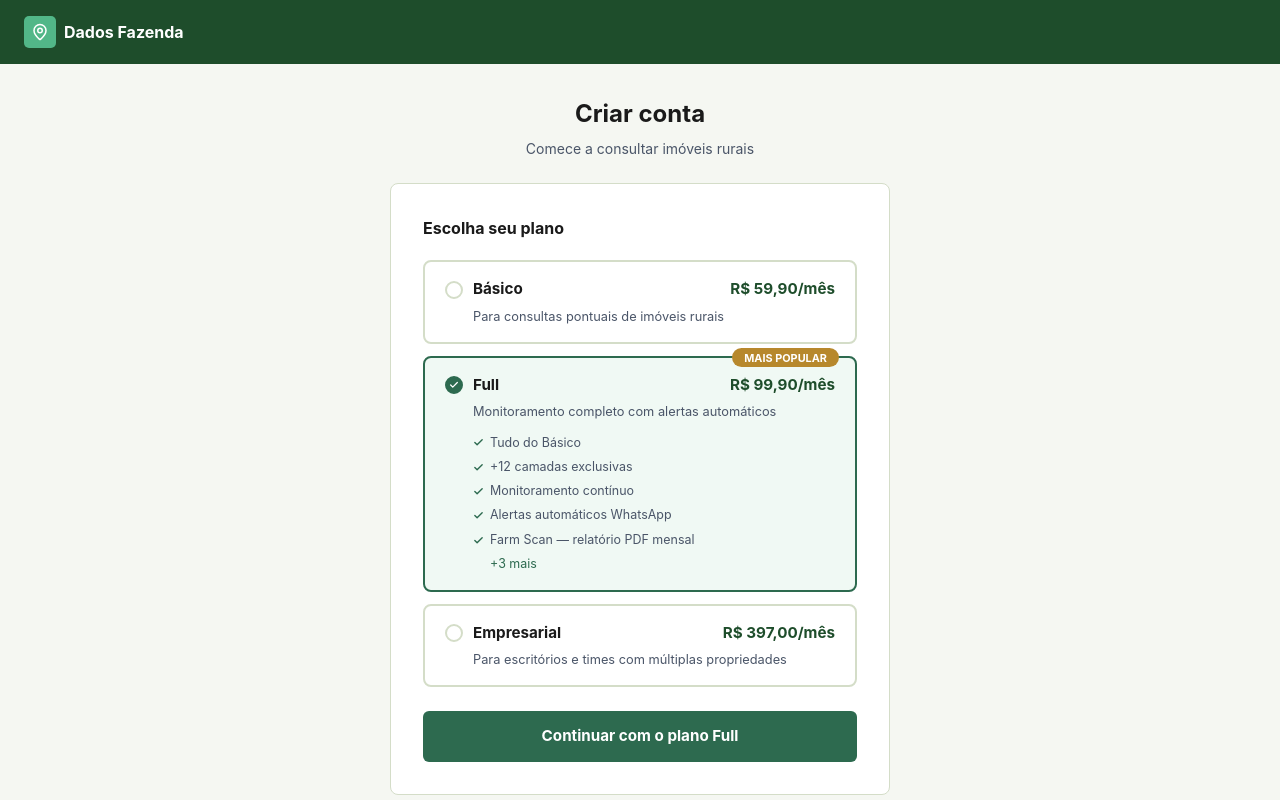
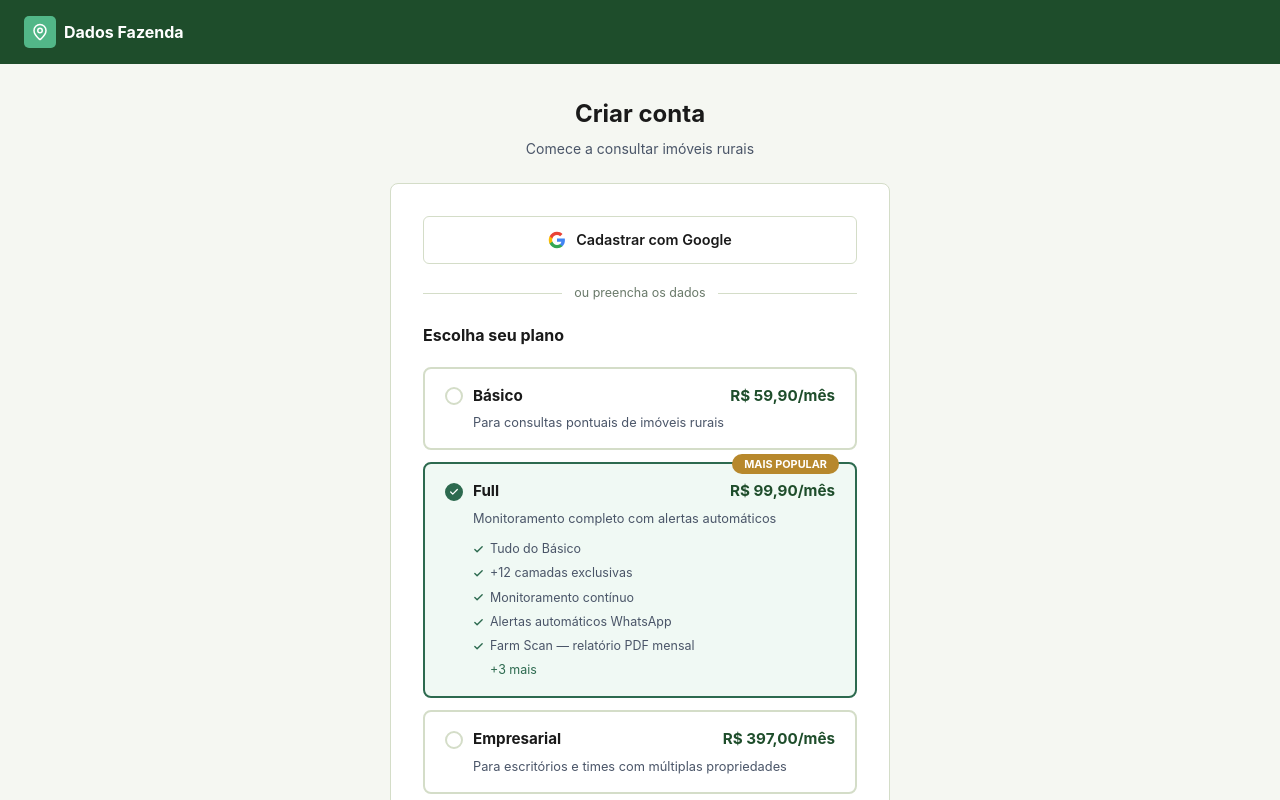
Before and after one commit to projetosiagl-blip/dados-fazenda, a Next.js app: page /auth/cadastro in a window 1280 px wide. Shown: the top 800 px of the page. Built offline with nearby package versions, Linux system fonts and the light colour scheme.

Commit message:
feat: login e cadastro com Google OAuth

```diff
--- a/src/app/auth/cadastro/page.tsx
+++ b/src/app/auth/cadastro/page.tsx
@@ -4,6 +4,45 @@
 import { useSearchParams } from 'next/navigation'
 import { MapPin, Check, AlertCircle, ArrowLeft } from 'lucide-react'
 import { createClient } from '@/lib/supabase/client'
+
+function IconGoogle() {
+  return (
+    <svg width="18" height="18" viewBox="0 0 24 24">
+      <path fill="#4285F4" d="M22.56 12.25c0-.78-.07-1.53-.2-2.25H12v4.26h5.92c-.26 1.37-1.04 2.53-2.21 3.31v2.77h3.57c2.08-1.92 3.28-4.74 3.28-8.09z"/>
+      <path fill="#34A853" d="M12 23c2.97 0 5.46-.98 7.28-2.66l-3.57-2.77c-.98.66-2.23 1.06-3.71 1.06-2.86 0-5.29-1.93-6.16-4.53H2.18v2.84C3.99 20.53 7.7 23 12 23z"/>
+      <path fill="#FBBC05" d="M5.84 14.09c-.22-.66-.35-1.36-.35-2.09s.13-1.43.35-2.09V7.07H2.18C1.43 8.55 1 10.22 1 12s.43 3.45 1.18 4.93l3.66-2.84z"/>
+      <path fill="#EA4335" d="M12 5.38c1.62 0 3.06.56 4.21 1.64l3.15-3.15C17.45 2.09 14.97 1 12 1 7.7 1 3.99 3.47 2.18 7.07l3.66 2.84c.87-2.6 3.3-4.53 6.16-4.53z"/>
+    </svg>
+  )
+}
+
+function BotaoGoogle() {
+  const [carregando, setCarregando] = useState(false)
+
+  async function handleGoogle() {
+    setCarregando(true)
+    const supabase = createClient()
+    await supabase.auth.signInWithOAuth({
+      provider: 'google',
+      options: { redirectTo: `${window.location.origin}/dashboard` },
+    })
+  }
+
+  return (
+    <>
+      <button onClick={handleGoogle} disabled={carregando}
+        style={{ width: '100%', padding: '0.75rem', backgroundColor: 'white', color: '#1a1a1a', border: '1px solid #d4ddc8', borderRadius: 6, fontWeight: 600, fontSize: '0.9rem', cursor: carregando ? 'not-allowed' : 'pointer', display: 'flex', alignItems: 'center', justifyContent: 'center', gap: 10, marginBottom: '1.25rem', opacity: carregando ? 0.7 : 1 }}>
+        <IconGoogle />
+        {carregando ? 'Redirecionando...' : 'Cadastrar com Google'}
+      </button>
+      <div style={{ display: 'flex', alignItems: 'center', gap: '0.75rem', marginBottom: '1.25rem' }}>
+        <div style={{ flex: 1, height: 1, backgroundColor: '#d4ddc8' }} />
+        <span style={{ fontSize: '0.78rem', color: '#6a7a6a' }}>ou preencha os dados</span>
+        <div style={{ flex: 1, height: 1, backgroundColor: '#d4ddc8' }} />
+      </div>
+    </>
+  )
+}
 
 const PLANOS = {
   basico: {
@@ -228,6 +267,7 @@
             <p style={{ color: '#4a5568', fontSize: '0.875rem' }}>Comece a consultar imóveis rurais</p>
           </div>
           <div style={{ backgroundColor: 'white', border: '1px solid #d4ddc8', borderRadius: 8, padding: '2rem' }}>
+            <BotaoGoogle />
             <Suspense fallback={<div style={{ textAlign: 'center', padding: '2rem', color: '#4a5568' }}>Carregando...</div>}>
               <CadastroForm />
             </Suspense>
--- a/src/app/auth/login/page.tsx
+++ b/src/app/auth/login/page.tsx
@@ -4,9 +4,21 @@
 import { MapPin, Eye, EyeOff, AlertCircle } from 'lucide-react'
 import { createClient } from '@/lib/supabase/client'
 
+function IconGoogle() {
+  return (
+    <svg width="18" height="18" viewBox="0 0 24 24">
+      <path fill="#4285F4" d="M22.56 12.25c0-.78-.07-1.53-.2-2.25H12v4.26h5.92c-.26 1.37-1.04 2.53-2.21 3.31v2.77h3.57c2.08-1.92 3.28-4.74 3.28-8.09z"/>
+      <path fill="#34A853" d="M12 23c2.97 0 5.46-.98 7.28-2.66l-3.57-2.77c-.98.66-2.23 1.06-3.71 1.06-2.86 0-5.29-1.93-6.16-4.53H2.18v2.84C3.99 20.53 7.7 23 12 23z"/>
+      <path fill="#FBBC05" d="M5.84 14.09c-.22-.66-.35-1.36-.35-2.09s.13-1.43.35-2.09V7.07H2.18C1.43 8.55 1 10.22 1 12s.43 3.45 1.18 4.93l3.66-2.84z"/>
+      <path fill="#EA4335" d="M12 5.38c1.62 0 3.06.56 4.21 1.64l3.15-3.15C17.45 2.09 14.97 1 12 1 7.7 1 3.99 3.47 2.18 7.07l3.66 2.84c.87-2.6 3.3-4.53 6.16-4.53z"/>
+    </svg>
+  )
+}
+
 export default function Login() {
   const [mostrarSenha, setMostrarSenha] = useState(false)
   const [carregando, setCarregando] = useState(false)
+  const [carregandoGoogle, setCarregandoGoogle] = useState(false)
   const [erro, setErro] = useState('')
   const [email, setEmail] = useState('')
   const [senha, setSenha] = useState('')
@@ -26,6 +38,22 @@
     }
 
     window.location.href = '/dashboard'
+  }
+
+  async function handleGoogle() {
+    setCarregandoGoogle(true)
+    setErro('')
+    const supabase = createClient()
+    const { error } = await supabase.auth.signInWithOAuth({
+      provider: 'google',
+      options: {
+        redirectTo: `${window.location.origin}/dashboard`,
+      },
+    })
+    if (error) {
+      setErro('Erro ao entrar com Google. Tente novamente.')
+      setCarregandoGoogle(false)
+    }
   }
 
   return (
@@ -53,6 +81,19 @@
                 <span style={{ fontSize: '0.85rem', color: '#c0392b' }}>{erro}</span>
               </div>
             )}
+
+            {/* Botão Google */}
+            <button onClick={handleGoogle} disabled={carregandoGoogle}
+              style={{ width: '100%', padding: '0.75rem', backgroundColor: 'white', color: '#1a1a1a', border: '1px solid #d4ddc8', borderRadius: 6, fontWeight: 600, fontSize: '0.9rem', cursor: carregandoGoogle ? 'not-allowed' : 'pointer', display: 'flex', alignItems: 'center', justifyContent: 'center', gap: 10, marginBottom: '1.25rem', opacity: carregandoGoogle ? 0.7 : 1 }}>
+              <IconGoogle />
+              {carregandoGoogle ? 'Redirecionando...' : 'Entrar com Google'}
+            </button>
+
+            <div style={{ display: 'flex', alignItems: 'center', gap: '0.75rem', marginBottom: '1.25rem' }}>
+              <div style={{ flex: 1, height: 1, backgroundColor: '#d4ddc8' }} />
+              <span style={{ fontSize: '0.78rem', color: '#6a7a6a' }}>ou</span>
+              <div style={{ flex: 1, height: 1, backgroundColor: '#d4ddc8' }} />
+            </div>
 
             <form onSubmit={handleSubmit} style={{ display: 'flex', flexDirection: 'column', gap: '1.25rem' }}>
               <div>
```
